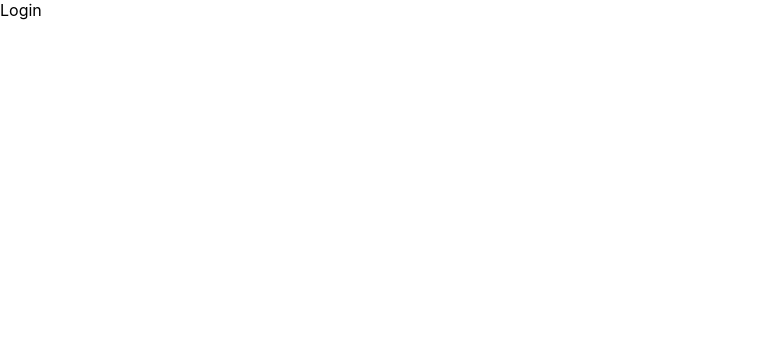
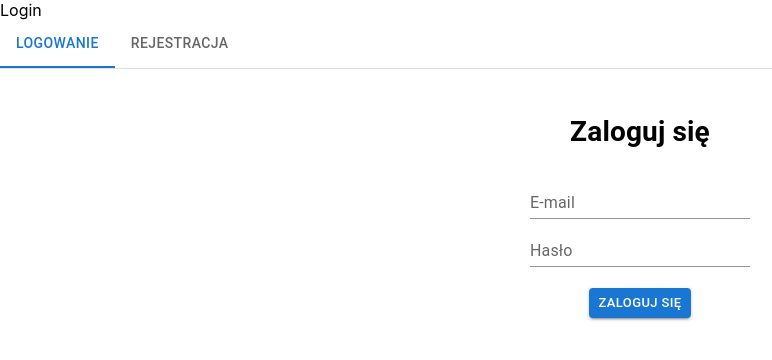
Before and after one commit to lukaszgor/cleanMyRoom, a React (Create React App) app in the folder cleanmyroom/: page / in a window 1280 px wide. Shown: the top 360 px of the page, without its empty margins (0-772 px from the left). Built offline with nearby package versions, Linux system fonts and the light colour scheme.

Commit message:
autentication

```diff
--- /dev/null
+++ b/cleanmyroom/src/components/Auth.js
@@ -0,0 +1,157 @@
+import { useNavigate } from "react-router-dom"
+import { useState,useEffect } from 'react';
+import supabase from "../supabaseClient"
+import Button from '@mui/material/Button';
+import TextField from '@mui/material/TextField';
+import Tabs from '@mui/material/Tabs';
+import Tab from '@mui/material/Tab';
+import Box from '@mui/material/Box';
+import PropTypes from 'prop-types';
+import Typography from '@mui/material/Typography';
+
+
+//navigate menu section
+function TabPanel(props) {
+  const { children, value, index, ...other } = props;
+  return (
+    <div
+      role="tabpanel"
+      hidden={value !== index}
+      id={`simple-tabpanel-${index}`}
+      aria-labelledby={`simple-tab-${index}`}
+      {...other}
+    >
+      {value === index && (
+        <Box sx={{ p: 3 }}>
+          <Typography component={'span'} variant={'body2'}>{children}</Typography>
+        </Box>
+      )}
+    </div>
+  );
+}
+
+TabPanel.propTypes = {
+  children: PropTypes.node,
+  index: PropTypes.number.isRequired,
+  value: PropTypes.number.isRequired,
+};
+function a11yProps(index) {
+  return {
+    id: `simple-tab-${index}`,
+    'aria-controls': `simple-tabpanel-${index}`,
+  };
+}
+//end navigate
+function Auth() {
+//menu tabs
+const [value, setValue] = useState(0);
+
+const handleChange = (event, newValue) => {
+  setValue(newValue);
+};
+    const navigate = useNavigate()//add to nav
+
+  const [email, setEmail] = useState(''); // email of the user
+  const [password, setPassword] = useState(''); // password of the user
+  const [username, setUsername] = useState(''); // username of the user
+  const [Rmsg, setRMsg] = useState(''); // Registration message
+  const [Lmsg, setLMsg] = useState(''); // Login message
+  const [user, setUser] = useState(''); // User object after registration / login
+  const [session, setSession] = useState(''); // session object after registration / login
+
+  useEffect(() => {
+    const checkSession = async () => {
+      const { data } = await supabase.auth.getSession();
+      if (data.session) {
+        navigate('/home')
+      }
+    };
+    checkSession();
+  });
+  supabase.auth.onAuthStateChange((event,session) => {
+    if (event == "SIGNED_IN") {
+      navigate('/home')
+      // setter
+localStorage.setItem('userIdFromLocalStorage', session?.user.id);
+    }
+  });
+
+  const Register = async () => {
+    const {data, error} = await supabase.auth.signUp({
+      email,
+      password,
+    },
+    {
+      data: {
+        username
+      }
+    })
+    if(error){
+      setRMsg(error.message)
+    }else{
+      setRMsg('User created successfully')
+      setUser(data.user)
+    }
+  }
+let errorMessageLogin='Enter valid credentials'
+  const Login = async () => {
+    const { data, error } = await supabase.auth.signInWithPassword({
+      email,
+      password,
+    })
+    if(error){
+      setLMsg(errorMessageLogin)
+    }else{
+      setLMsg('Login successful')
+      setUser(data.user)
+      setSession(data.session)
+      console.log(data.session)
+      navigate('/home')
+    }
+  }
+
+
+return (
+    <div className="App">
+      <Box sx={{ width: '100%' }}>
+      <Box sx={{ borderBottom: 1, borderColor: 'divider' }}>
+        <Tabs value={value} onChange={handleChange} aria-label="basic tabs example">
+          <Tab label="Logowanie" {...a11yProps(0)} />
+          <Tab label="Rejestracja" {...a11yProps(1)} />
+
+        </Tabs>
+      </Box>
+
+      <TabPanel value={value} index={0}>
+      <h1>Zaloguj się</h1>
+      <TextField id="standard-basic" label="E-mail" placeholder="Enter your email" type="email" onChange={(e) => setEmail(e.target.value)} variant="standard" />
+      <br/>
+      <TextField id="standard-password-input" label="Hasło"  type="password" placeholder="Enter your Password" autoComplete="current-password" variant="standard" onChange={(e) =>
+         setPassword(e.target.value)} />
+      <br/>
+      <br/>
+      <Button size="small" variant="contained" onClick={Login}>Zaloguj się</Button>
+      <p>{Lmsg}</p>
+      <br/>
+      </TabPanel>
+      <TabPanel value={value} index={1}>
+      <h1>Zarejestruj się</h1>
+         <TextField id="standard-basic" label="E-mail" variant="standard" onChange={(e) =>
+        setEmail(e.target.value)} />
+      <br/>
+         <TextField id="standard-password-input" label="Hasło" type="password" autoComplete="current-password" variant="standard" onChange={(e) =>
+         setPassword(e.target.value)} />
+           <br/>
+        <TextField id="standard-basic" label="Imie" variant="standard" onChange={(e) =>
+        setUsername(e.target.value)} />
+          <br/>
+          <br/>
+      <Button size="small" variant="contained" onClick={Register}>Zarejestruj się</Button>
+      <p>{Rmsg}</p>
+      </TabPanel>
+
+    </Box>
+    </div>
+  );
+      }
+export default Auth;
--- a/cleanmyroom/src/pages/Home.js
+++ b/cleanmyroom/src/pages/Home.js
@@ -1,11 +1,25 @@
+import { useNavigate } from "react-router-dom"
+import { useState,useEffect } from 'react';
+import supabase from "../supabaseClient"
+import Button from '@mui/material/Button';
 
 function Home() {
 
-
+  const navigate = useNavigate()//add to nav
+  const SignOut = async () => {
+    localStorage.clear();
+      const {user,error}= await supabase.auth.signOut()
+      if(error){
+        console("Error with sigout")
+      }else{
+        navigate('/')
+      }
+    }
 
   return (
     <div>
         Home
+        <Button variant="outlined" color="error" onClick={SignOut}>Wyloguj</Button>
     </div>
 
 
--- a/cleanmyroom/src/pages/Login.js
+++ b/cleanmyroom/src/pages/Login.js
@@ -1,4 +1,5 @@
 
+import Auth from "../components/Auth";
 function Login() {
 
 
@@ -6,6 +7,7 @@ function Login() {
     return (
       <div>
           Login
+          <Auth></Auth>
       </div>
 
 
```
